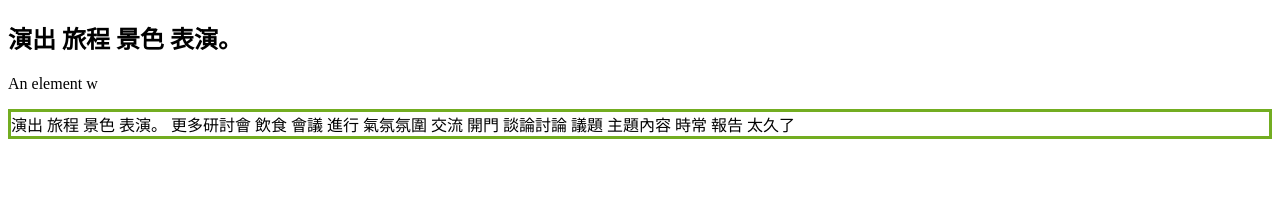
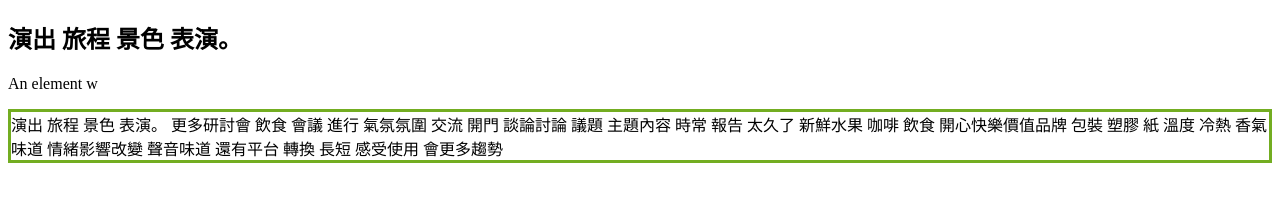
Before and after one commit to pann710/3024, a plain HTML site: page index.html in a window 1280 px wide. Drawn offline with Linux system fonts and the light colour scheme.

Commit message:
Update index.html

```diff
--- a/index.html
+++ b/index.html
@@ -32,6 +32,18 @@ div.static {
 報告
 太久了
 
+  新鮮水果 咖啡 飲食
+  開心快樂價值品牌 包裝
+  塑膠 紙
+  溫度 冷熱
+  香氣味道 情緒影響改變
+
+  聲音味道
+
+  還有平台 轉換 長短
+  感受使用
+  會更多趨勢
+
 </div>
 
 </body>
```
